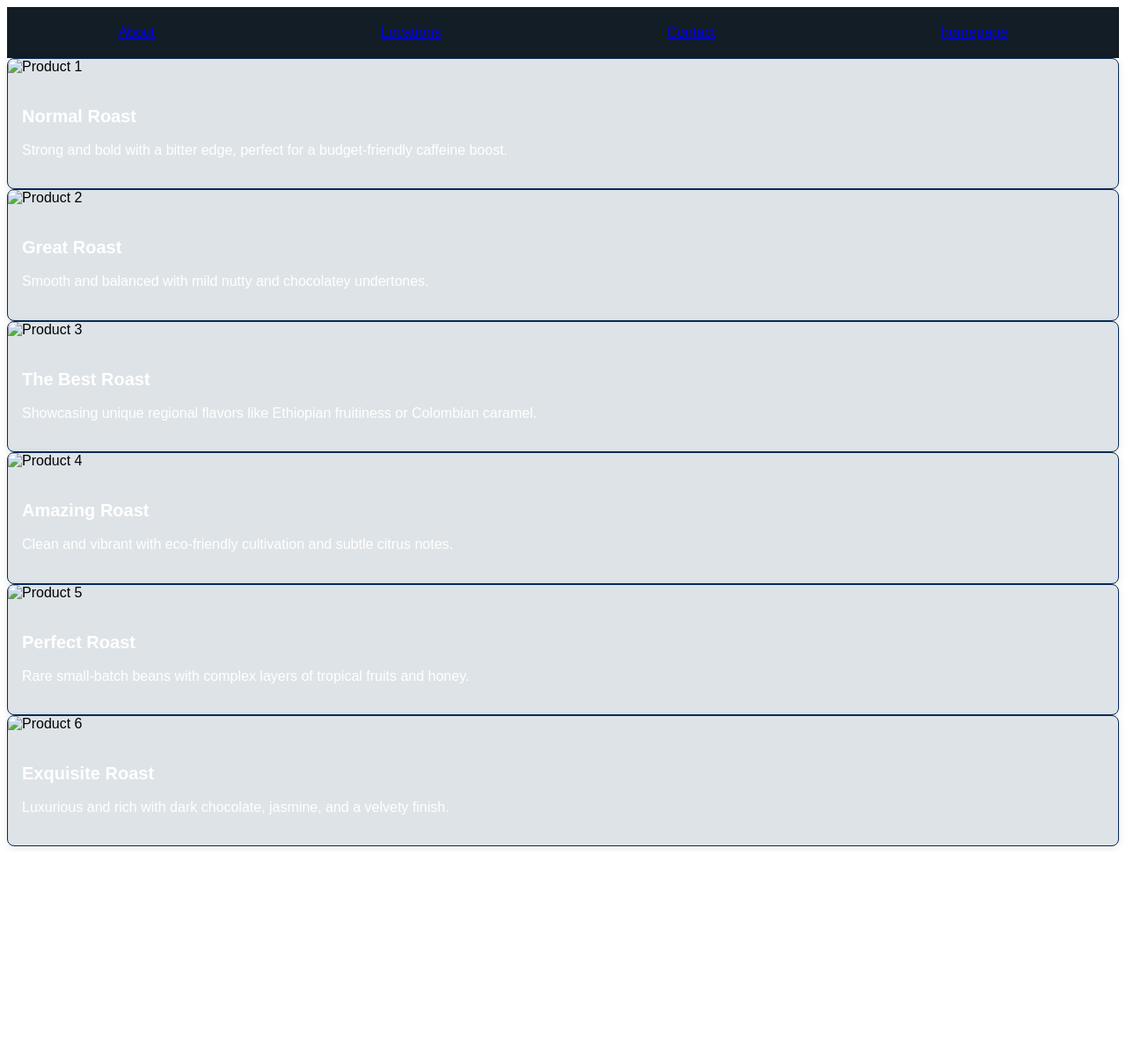
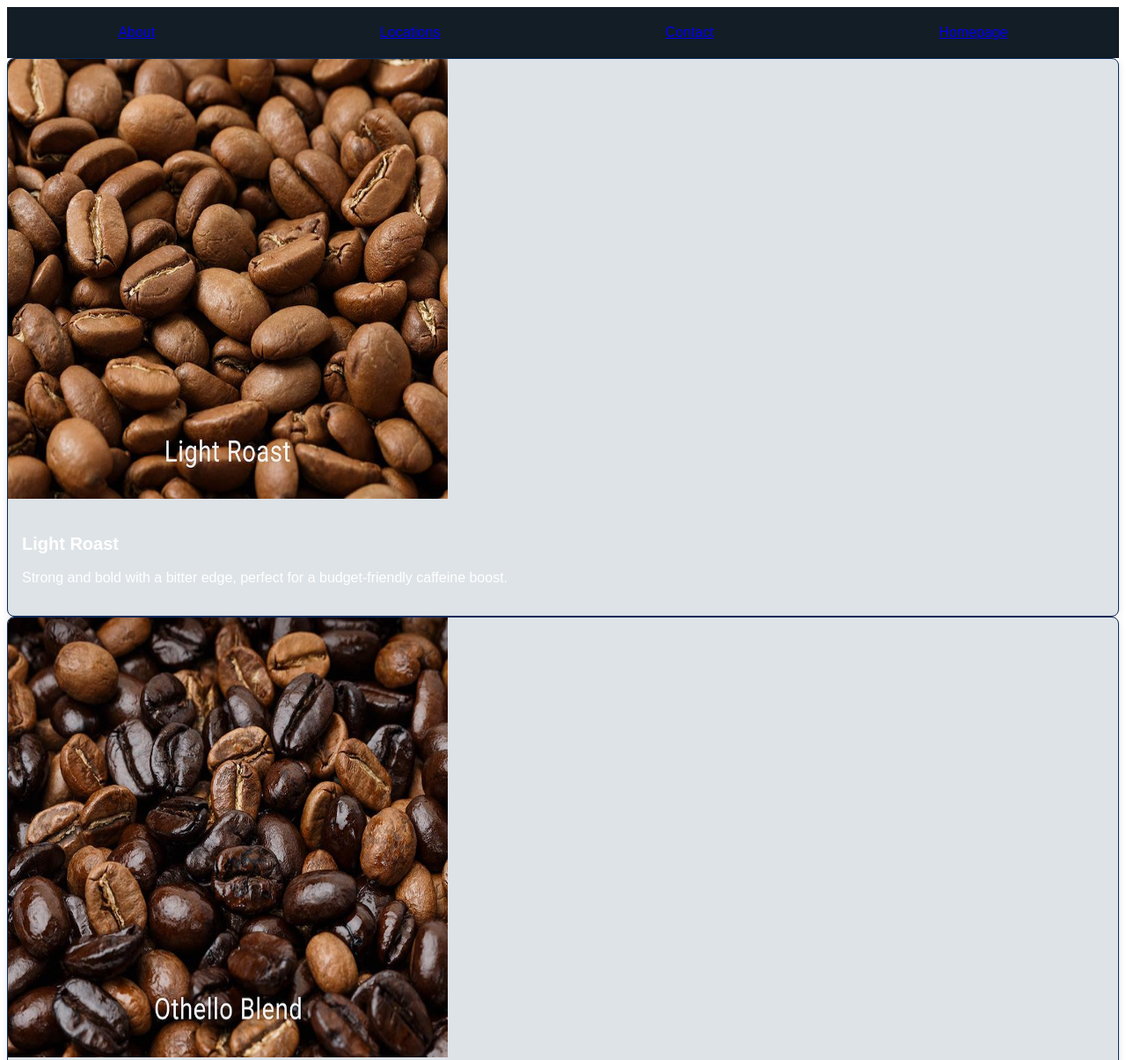
Before and after one commit to sallyminguyen/M10-Gulp-Roast-Website, a plain HTML site: page product.html in a window 1280 px wide. Shown: the top 1205 px of the page at 88% size. Before the commit the page ends 970 px from the top, so only its background shows below. Drawn offline with Linux system fonts and the light colour scheme.

Commit message:
Add files via upload

```diff
--- a/product.html
+++ b/product.html
@@ -13,54 +13,53 @@
         <a href="https://uxuicurriculum.wixsite.com/gulproast">About</a>
         <a href="https://uxuicurriculum.wixsite.com/gulproast">Locations</a>
         <a href="https://uxuicurriculum.wixsite.com/gulproast">Contact</a>
-        <a href="index.html">homepage</a>
+        <a href="index.html">Homepage</a>
     </Nav>
     <div class="card-container">
-        <!-- Card 1 -->
         <div class="card">
-            <img src="images/Designer (1).jpeg" alt="Product 1" class="card-image">
+            <img src="images/LightRoast._new_web_839x.jpg" alt="Product 1" width="500" height="500">
             <div class="card-content">
-                <h3 class="card-title">Normal Roast</h3>
+                <h3 class="card-title">Light Roast</h3>
                 <p class="card-description">Strong and bold with a bitter edge, perfect for a budget-friendly caffeine boost.</p>
             </div>
         </div>
         <!-- Card 2 -->
         <div class="card">
-            <img src="images/Designer (2).jpeg" alt="Product 2" class="card-image">
+            <img src="images/OthelloBlend_new_web_1024x1024@2x.jpg" alt="Product 2" width="500" height="500">
             <div class="card-content">
-                <h3 class="card-title">Great Roast</h3>
+                <h3 class="card-title">Othello Blend Roast</h3>
                 <p class="card-description">Smooth and balanced with mild nutty and chocolatey undertones.</p>
             </div>
         </div>
         <!-- Card 3 -->
         <div class="card">
-            <img src="images/Designer (3).jpeg" alt="Product 3" class="card-image">
+            <img src="images/RoyalEspressoBlend_new_web_1024x1024@2x.jpg" alt="Product 3" width="500" height="500">
             <div class="card-content">
-                <h3 class="card-title">The Best Roast</h3>
+                <h3 class="card-title">Royal Espresso Blend Roast</h3>
                 <p class="card-description">Showcasing unique regional flavors like Ethiopian fruitiness or Colombian caramel.</p>
             </div>
         </div>
         <!-- Card 4 -->
         <div class="card">
-            <img src="images/Designer (4).jpeg" alt="Product 4" class="card-image">
+            <img src="images/TrinityBlend_New_web_1024x1024@2x.jpg" alt="Product 4" width="500" height="500>
             <div class="card-content">
-                <h3 class="card-title">Amazing Roast</h3>
+                <h3 class="card-title">Trinity Blend Roast</h3>
                 <p class="card-description">Clean and vibrant with eco-friendly cultivation and subtle citrus notes.</p>
             </div>
         </div>
         <!-- Card 5 -->
         <div class="card">
-            <img src="images/Designer (5).jpeg" alt="Product 5" class="card-image">
+            <img src="images/FrenchRoast_new_web_1024x1024@2x.jpg" alt="Product 5" width="500" height="500>
             <div class="card-content">
-                <h3 class="card-title">Perfect Roast</h3>
+                <h3 class="card-title">French Roast</h3>
                 <p class="card-description">Rare small-batch beans with complex layers of tropical fruits and honey.</p>
             </div>
         </div>
         <!-- Card 6 -->
         <div class="card">
-            <img src="images/Designer.jpeg" alt="Product 6" class="card-image">
+            <img src="images/MediumRoast_new_web_1024x1024@2x.jpg" alt="Product 6" width="500" height="500>
             <div class="card-content">
-                <h3 class="card-title">Exquisite Roast</h3>
+                <h3 class="card-title">Medium Roast</h3>
                 <p class="card-description"> Luxurious and rich with dark chocolate, jasmine, and a velvety finish.</p>
             </div>
         </div>
```
Also changed, not shown: images/FrenchRoast_new_web_1024x1024@2x.jpg (added), images/LightRoast._new_web_839x.jpg (added), images/MediumRoast_new_web_1024x1024@2x.jpg (added), images/OthelloBlend_new_web_1024x1024@2x.jpg (added), images/RoyalEspressoBlend_new_web_1024x1024@2x.jpg (added), images/Starbucks-Mocha-Ground-Coffee-11-oz_a351d2d1-1e6a-4a59-9ccc-af6734d98ded.e31a696b7a78787a9d57628293ce4897.webp (added), images/TrinityBlend_New_web_1024x1024@2x.jpg (added), images/gulp-coffee-closeup.jpg (added), images/gulp-pouring-coffee-horizontal.jpg (added).
